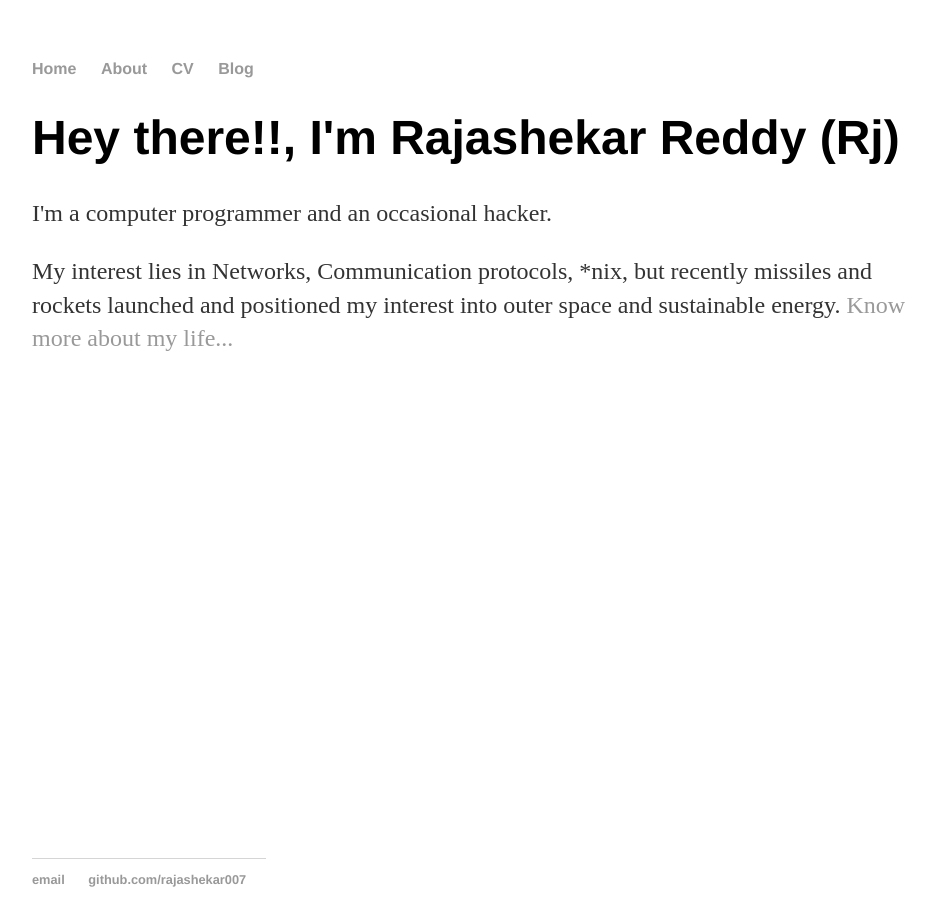
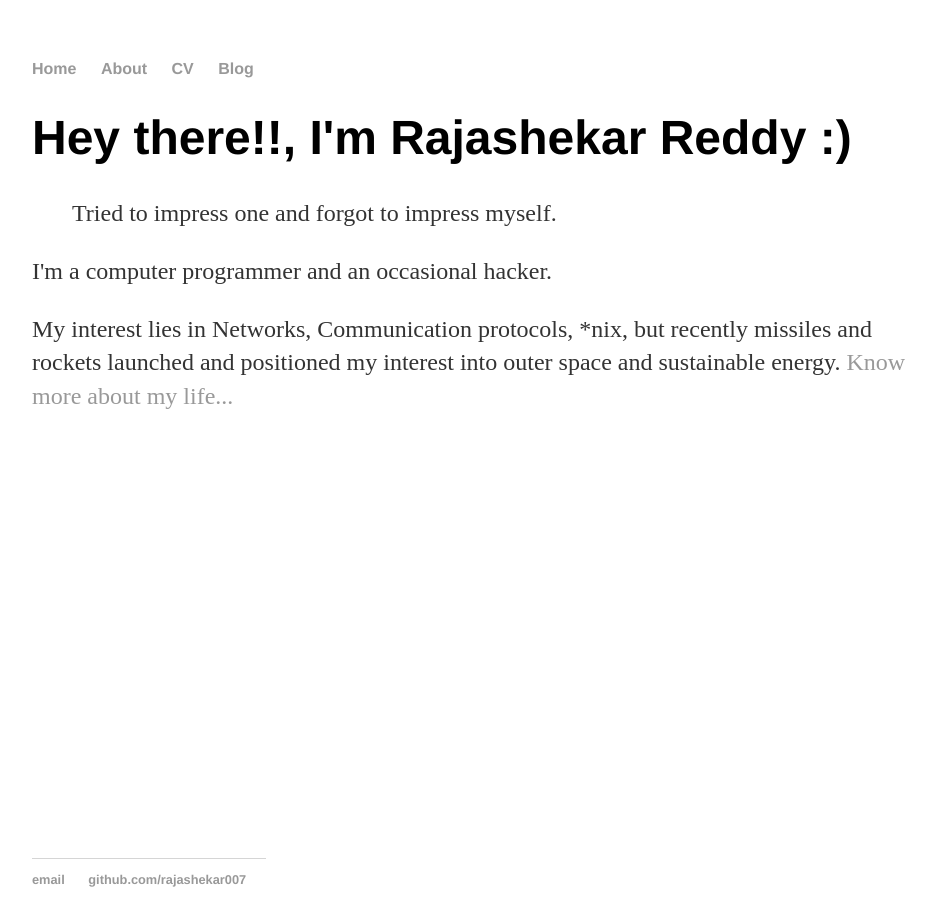
Before and after one commit to rajashekar007/rajashekar007.github.io, a Jekyll site: the page built from index.html, in a window 1280 px wide. Shown: the whole page, without its empty margins (160-1095 px from the left). Built offline with Jekyll 4.4.1, drawn with Linux system fonts in a browser that asks for light colours.

Commit message:
Update index.html
add blockquote to express

```diff
--- a/index.html
+++ b/index.html
@@ -3,7 +3,10 @@ layout: default
 title: Rajashekar Reddy
 ---
     		<div class="blurb">
-        		<h1>Hey there!!, I'm Rajashekar Reddy (Rj)</h1>
-				<p>I'm a computer programmer and an occasional hacker.</p>
-				<p>My interest lies in Networks, Communication protocols, *nix, but recently missiles and rockets launched and positioned my interest into outer space and sustainable energy. <a href="/about">Know more about my life...</a></p>
+        		<h1>Hey there!!, I'm Rajashekar Reddy :)</h1>
+        		<blockquote cite="http://developer.mozilla.org">
+  			<p>Tried to impress one and forgot to impress myself.</p>
+			</blockquote>
+			<p>I'm a computer programmer and an occasional hacker.</p>
+			<p>My interest lies in Networks, Communication protocols, *nix, but recently missiles and rockets launched and positioned my interest into outer space and sustainable energy. <a href="/about">Know more about my life...</a></p>
     		</div>
```
